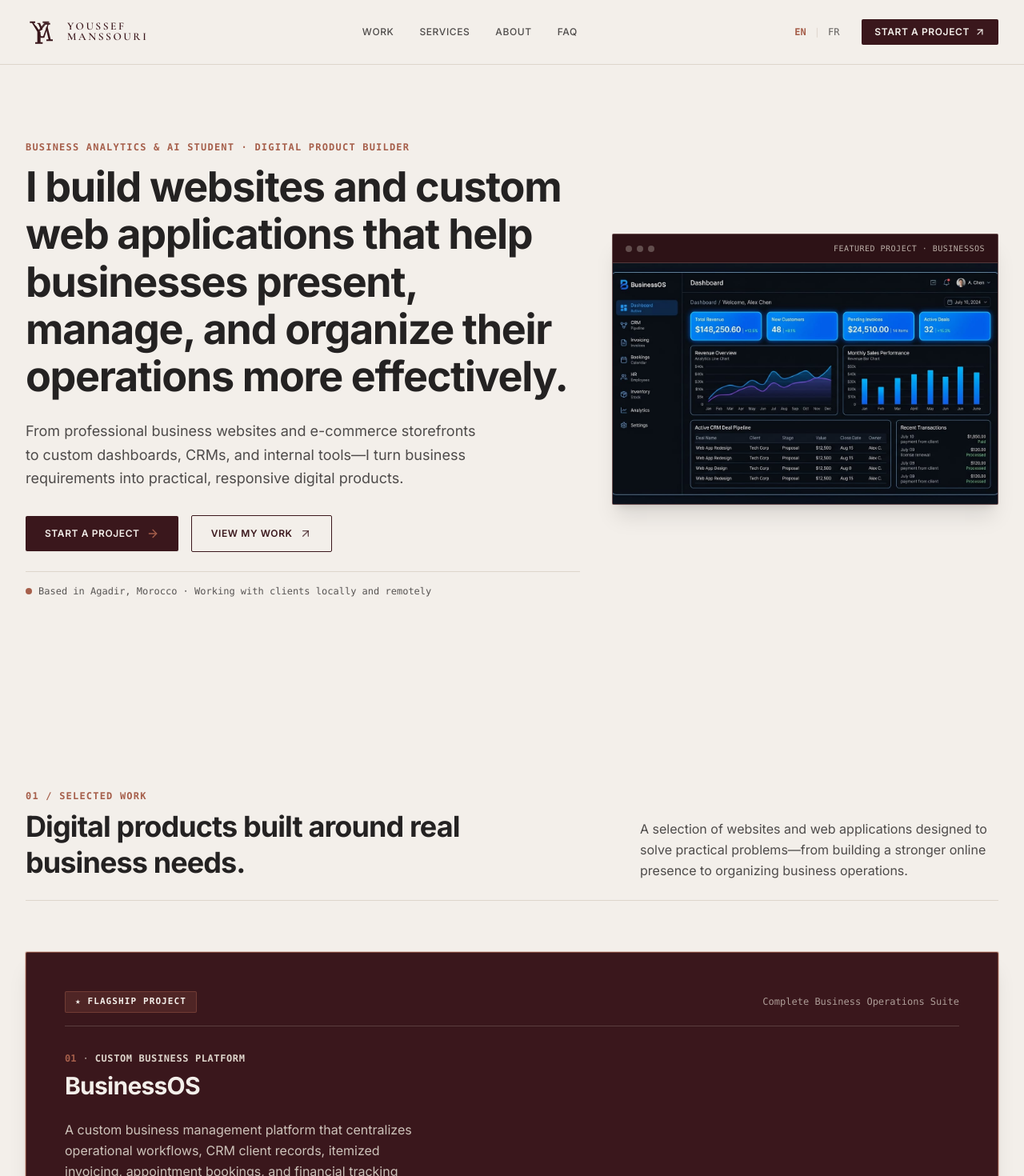
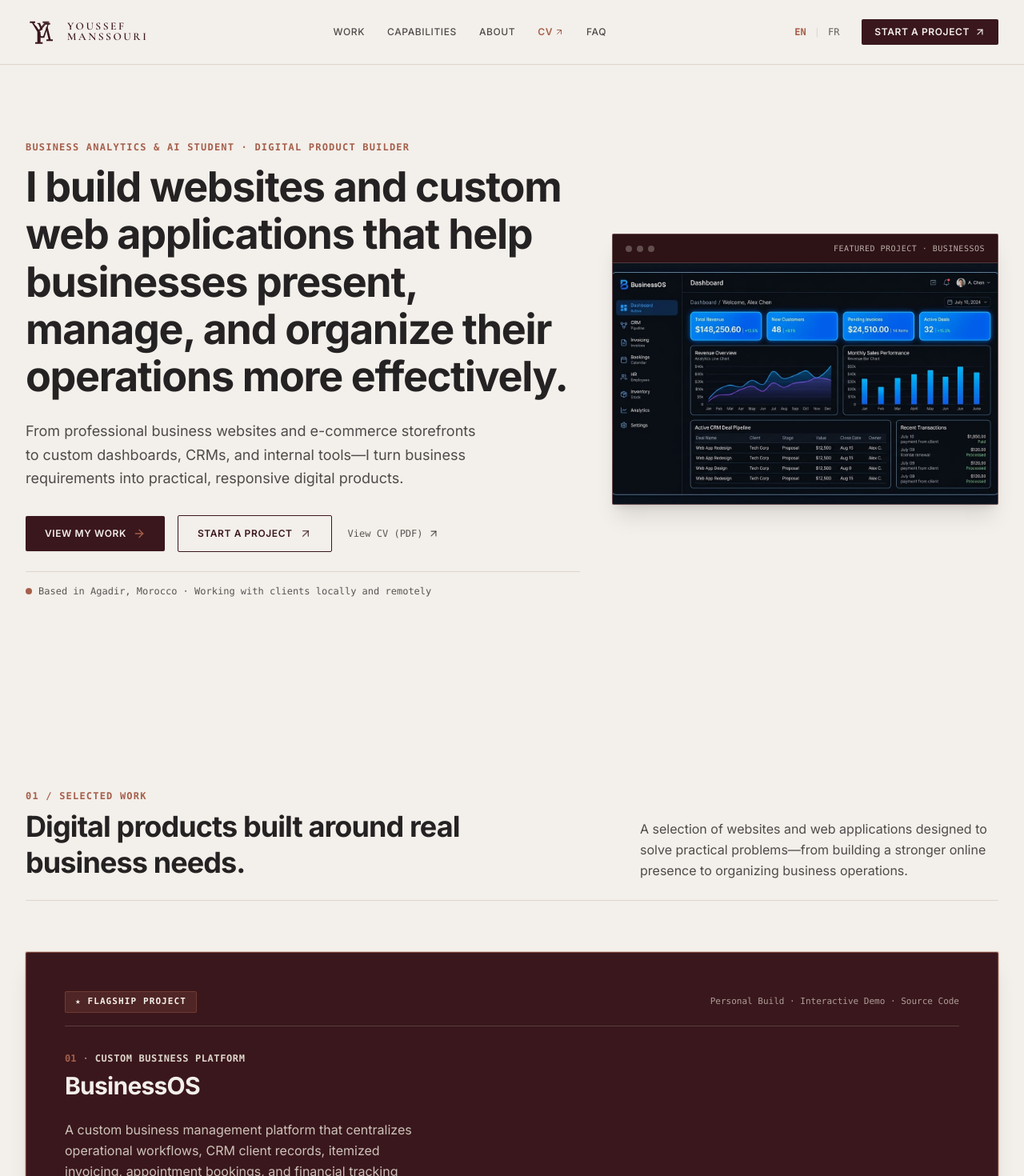
Before and after one commit to youssefmanssouri/manssouri-portfolio, a Next.js app: page / in a window 1280 px wide. Shown: the top 1470 px of the page at 80% size. Built offline with nearby package versions, Linux system fonts and the light colour scheme.

Commit message:
feat(ux): clarify recruiter and client conversion paths

```diff
--- a/components/layout/navbar.tsx
+++ b/components/layout/navbar.tsx
@@ -62,6 +62,7 @@ export function Navbar() {
     { name: t("nav.work"), href: "/#work" },
     { name: t("nav.services"), href: "/#services" },
     { name: t("nav.about"), href: "/#about" },
+    { name: t("nav.cv"), href: language === "fr" ? "/cv-fr.pdf" : "/cv-en.pdf", isExternal: true },
     { name: t("nav.faq"), href: "/#faq" }
   ];
 
@@ -85,8 +86,23 @@ export function Navbar() {
         </Link>
 
         {/* Desktop Navigation Links */}
-        <nav className="hidden md:flex items-center gap-8 text-xs font-medium uppercase tracking-wider text-[#242222]/80">
+        <nav className="hidden md:flex items-center gap-7 text-xs font-medium uppercase tracking-wider text-[#242222]/80">
           {navLinks.map((link) => (
+            link.isExternal ? (
+              <a
+                key={link.name}
+                href={link.href}
+                target="_blank"
+                rel="noopener noreferrer"
+                onClick={() => {
+                  trackEvent("CV_DOWNLOAD", { language, source: "navbar" });
+                }}
+                className="hover:text-[#A65F4B] transition-colors py-1 inline-flex items-center gap-0.5 active:scale-95 text-[#A65F4B] font-semibold"
+              >
+                <span>{link.name}</span>
+                <ArrowUpRight className="w-3 h-3 text-[#A65F4B]" />
+              </a>
+            ) : (
               <Link
                 key={link.name}
                 href={link.href}
@@ -96,6 +112,7 @@ export function Navbar() {
               >
                 {link.name}
               </Link>
+            )
           ))}
         </nav>
 
@@ -178,6 +195,22 @@ export function Navbar() {
           >
             <nav className="flex flex-col gap-3 text-xs font-medium uppercase tracking-wider">
               {navLinks.map((link) => (
+                link.isExternal ? (
+                  <a
+                    key={link.name}
+                    href={link.href}
+                    target="_blank"
+                    rel="noopener noreferrer"
+                    onClick={() => {
+                      trackEvent("CV_DOWNLOAD", { language, source: "navbar_mobile" });
+                      setMobileMenuOpen(false);
+                    }}
+                    className="text-[#A65F4B] font-semibold py-2 inline-flex items-center gap-1.5"
+                  >
+                    <span>{link.name}</span>
+                    <ArrowUpRight className="w-3.5 h-3.5" />
+                  </a>
+                ) : (
                   <Link
                     key={link.name}
                     href={link.href}
@@ -187,6 +220,7 @@ export function Navbar() {
                   >
                     {link.name}
                   </Link>
+                )
               ))}
               <div className="pt-3 border-t border-[#DED6CC] mt-2">
                 <Link
--- a/components/sections/hero.tsx
+++ b/components/sections/hero.tsx
@@ -40,6 +40,21 @@ export function Hero() {
             </p>
 
             <div className="pt-2 flex flex-wrap items-center gap-3 sm:gap-4">
+              {/* Primary: View My Work (Proof first) */}
+              <Link
+                href="/#work"
+                prefetch={true}
+                onClick={(e) => {
+                  trackEvent("CTA_VIEW_WORK", { source: "hero", destination: "work" });
+                  handleNavClick(e, "work");
+                }}
+                className="inline-flex items-center gap-2 bg-[#3A171C] text-[#F3EFEA] px-6 py-3.5 rounded-xs text-xs font-semibold uppercase tracking-wider hover:bg-[#2D1216] transition-all active:scale-[0.98] focus-visible:outline-none focus-visible:ring-2 focus-visible:ring-[#A65F4B] shadow-xs"
+              >
+                <span>{t("hero.viewWork")}</span>
+                <ArrowRight className="w-4 h-4 text-[#A65F4B]" aria-hidden="true" />
+              </Link>
+
+              {/* Secondary: Start a Project (Client path) */}
               <Link
                 href="/#contact"
                 prefetch={true}
@@ -47,23 +62,25 @@ export function Hero() {
                   trackEvent("CTA_START_PROJECT", { source: "hero", destination: "contact" });
                   handleNavClick(e, "contact");
                 }}
-                className="inline-flex items-center gap-2 bg-[#3A171C] text-[#F3EFEA] px-6 py-3.5 rounded-xs text-xs font-semibold uppercase tracking-wider hover:bg-[#2D1216] transition-all active:scale-[0.98] focus-visible:outline-none focus-visible:ring-2 focus-visible:ring-[#A65F4B] shadow-xs"
+                className="inline-flex items-center gap-2 bg-transparent border border-[#3A171C] text-[#3A171C] px-6 py-3.5 rounded-xs text-xs font-semibold uppercase tracking-wider hover:bg-[#3A171C]/5 transition-all active:scale-[0.98] focus-visible:outline-none focus-visible:ring-2 focus-visible:ring-[#A65F4B]"
               >
                 <span>{t("hero.startProject")}</span>
-                <ArrowRight className="w-4 h-4 text-[#A65F4B]" aria-hidden="true" />
-              </Link>
-              <Link
-                href="/#work"
-                prefetch={true}
-                onClick={(e) => {
-                  trackEvent("CTA_VIEW_WORK", { source: "hero", destination: "work" });
-                  handleNavClick(e, "work");
-                }}
-                className="inline-flex items-center gap-2 bg-transparent border border-[#3A171C] text-[#3A171C] px-6 py-3.5 rounded-xs text-xs font-semibold uppercase tracking-wider hover:bg-[#3A171C]/5 transition-all active:scale-[0.98] focus-visible:outline-none focus-visible:ring-2 focus-visible:ring-[#A65F4B]"
-              >
-                <span>{t("hero.viewWork")}</span>
                 <ArrowUpRight className="w-4 h-4 text-[#3A171C]/75" aria-hidden="true" />
               </Link>
+
+              {/* Recruiter Path: View CV */}
+              <a
+                href={t("hero.viewCV") ? (useLanguage().language === "fr" ? "/cv-fr.pdf" : "/cv-en.pdf") : "/cv-en.pdf"}
+                target="_blank"
+                rel="noopener noreferrer"
+                onClick={() => {
+                  trackEvent("CV_DOWNLOAD", { language: useLanguage().language, source: "hero" });
+                }}
+                className="inline-flex items-center gap-1.5 text-xs font-mono text-[#242222]/75 hover:text-[#A65F4B] transition-colors py-2 px-1 focus-visible:outline-none focus-visible:ring-2 focus-visible:ring-[#A65F4B] rounded-xs"
+              >
+                <span>{t("hero.viewCV")}</span>
+                <ArrowUpRight className="w-3.5 h-3.5" aria-hidden="true" />
+              </a>
             </div>
 
             <div className="pt-4 border-t border-[#DED6CC] flex items-center text-xs font-mono text-[#242222]/75">
--- a/components/sections/selected-work.tsx
+++ b/components/sections/selected-work.tsx
@@ -143,16 +143,14 @@ const ProjectEditorialItem = React.memo(function ProjectEditorialItem({
   if (isDarkCard) {
     return (
       <div className={`rounded-xs bg-[#3A171C] text-[#F3EFEA] border p-5 sm:p-8 lg:p-12 shadow-xl space-y-6 sm:space-y-8 transition-all ${isFlagship ? 'border-[#A65F4B]/60 ring-1 ring-[#A65F4B]/30' : 'border-[#DED6CC]/20'}`}>
-        {isFlagship && (
-          <div className="flex items-center justify-between border-b border-[#DED6CC]/20 pb-4">
-            <div className="inline-flex items-center gap-2 px-3 py-1 rounded-xs bg-[#A65F4B]/20 border border-[#A65F4B]/40 text-[#F3EFEA] text-[11px] font-mono uppercase tracking-widest font-semibold">
-              <span>★ {isFr ? "Projet Phare" : "Flagship Project"}</span>
-            </div>
-            <span className="text-xs font-mono text-[#DED6CC]/70 hidden sm:inline font-medium">
-              {isFr ? "Plateforme Métier Complète" : "Complete Business Operations Suite"}
-            </span>
+        <div className="flex items-center justify-between border-b border-[#DED6CC]/20 pb-4">
+          <div className="inline-flex items-center gap-2 px-3 py-1 rounded-xs bg-[#A65F4B]/20 border border-[#A65F4B]/40 text-[#F3EFEA] text-[11px] font-mono uppercase tracking-widest font-semibold">
+            <span>{isFlagship ? (isFr ? "★ Projet Phare" : "★ Flagship Project") : (isFr ? "Application Métier" : "Operations Web App")}</span>
           </div>
-        )}
+          <span className="text-[11px] font-mono text-[#DED6CC]/70 hidden sm:inline font-medium">
+            {isFr ? "Développement Indépendant · Démo Interactive · Code Source" : "Personal Build · Interactive Demo · Source Code"}
+          </span>
+        </div>
 
         <div className="grid grid-cols-1 lg:grid-cols-12 gap-8 lg:gap-10 items-center">
 
@@ -306,6 +304,15 @@ const ProjectEditorialItem = React.memo(function ProjectEditorialItem({
   // Light Editorial Card (Lumière Parfums)
   return (
     <div className="border border-[#DED6CC] bg-[#FAF7F2] p-5 sm:p-8 lg:p-12 rounded-xs shadow-sm space-y-6 sm:space-y-8">
+      <div className="flex items-center justify-between border-b border-[#DED6CC] pb-4">
+        <div className="inline-flex items-center gap-2 px-3 py-1 rounded-xs bg-[#3A171C]/5 border border-[#3A171C]/15 text-[#3A171C] text-[11px] font-mono uppercase tracking-widest font-semibold">
+          <span>{isFr ? "Boutique E-Commerce" : "E-Commerce Experience"}</span>
+        </div>
+        <span className="text-[11px] font-mono text-[#242222]/60 hidden sm:inline font-medium">
+          {isFr ? "Développement Indépendant · Démo Interactive · Code Source" : "Personal Build · Interactive Demo · Source Code"}
+        </span>
+      </div>
+
       <div className="grid grid-cols-1 lg:grid-cols-12 gap-8 lg:gap-10 items-center">
 
         {/* Real Product Image Showcase */}
--- a/locales/en/common.json
+++ b/locales/en/common.json
@@ -1,8 +1,9 @@
 {
   "nav": {
     "work": "Work",
-    "services": "Services",
+    "services": "Capabilities",
     "about": "About",
+    "cv": "CV",
     "faq": "FAQ",
     "process": "Process",
     "contact": "Contact",
@@ -16,6 +17,7 @@
     "subheadline": "From professional business websites and e-commerce storefronts to custom dashboards, CRMs, and internal tools—I turn business requirements into practical, responsive digital products.",
     "viewWork": "View My Work",
     "startProject": "Start a Project",
+    "viewCV": "View CV (PDF)",
     "location": "Based in Agadir, Morocco · Working with clients locally and remotely"
   },
   "work": {
@@ -266,10 +268,11 @@
     },
     "projectTypes": [
       { "label": "Business Website", "value": "Business Website" },
-      { "label": "E-Commerce", "value": "E-Commerce" },
-      { "label": "Custom Business Application", "value": "Custom Business Application" },
-      { "label": "Dashboard / Internal Tool", "value": "Dashboard / Internal Tool" },
-      { "label": "Other", "value": "Other" }
+      { "label": "E-Commerce Storefront", "value": "E-Commerce" },
+      { "label": "Custom Web Application", "value": "Custom Business Application" },
+      { "label": "Dashboard / Analytics Tool", "value": "Dashboard / Internal Tool" },
+      { "label": "Internship / Professional Opportunity", "value": "Professional Opportunity" },
+      { "label": "General Inquiry / Collaboration", "value": "Collaboration" }
     ],
     "directContact": "Direct Channels",
     "email": "Email",
--- a/locales/fr/common.json
+++ b/locales/fr/common.json
@@ -3,6 +3,7 @@
     "work": "Réalisations",
     "services": "Services",
     "about": "À propos",
+    "cv": "CV",
     "faq": "FAQ",
     "process": "Méthodologie",
     "contact": "Contact",
@@ -16,6 +17,7 @@
     "subheadline": "Des sites vitrines professionnels et boutiques e-commerce aux tableaux de bord, CRM et outils internes—je transforme vos besoins métiers en produits digitaux concrets et performants.",
     "viewWork": "Voir mes réalisations",
     "startProject": "Démarrer un projet",
+    "viewCV": "Consulter mon CV (PDF)",
     "location": "Basé à Agadir, Maroc · Disponible localement et à distance"
   },
   "work": {
@@ -266,10 +268,11 @@
     },
     "projectTypes": [
       { "label": "Site Web d'Entreprise", "value": "Business Website" },
-      { "label": "E-Commerce", "value": "E-Commerce" },
-      { "label": "Application Métier sur Mesure", "value": "Custom Business Application" },
-      { "label": "Tableau de Bord / Outil Interne", "value": "Dashboard / Internal Tool" },
-      { "label": "Autre", "value": "Other" }
+      { "label": "Boutique E-Commerce", "value": "E-Commerce" },
+      { "label": "Application Web sur Mesure", "value": "Custom Business Application" },
+      { "label": "Tableau de Bord / Outil d'Analyse", "value": "Dashboard / Internal Tool" },
+      { "label": "Stage / Opportunité Professionnelle", "value": "Professional Opportunity" },
+      { "label": "Collaboration / Autre Demande", "value": "Collaboration" }
     ],
     "directContact": "Coordonnées directes",
     "email": "E-mail",
```
Also changed, not shown: components/sections/contact.tsx (+5 -4 lines). Lines whose indentation alone changed are shown as unchanged.
